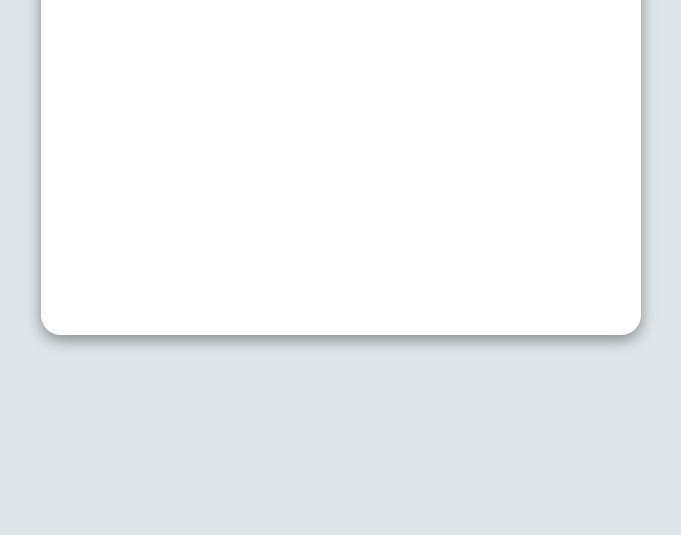
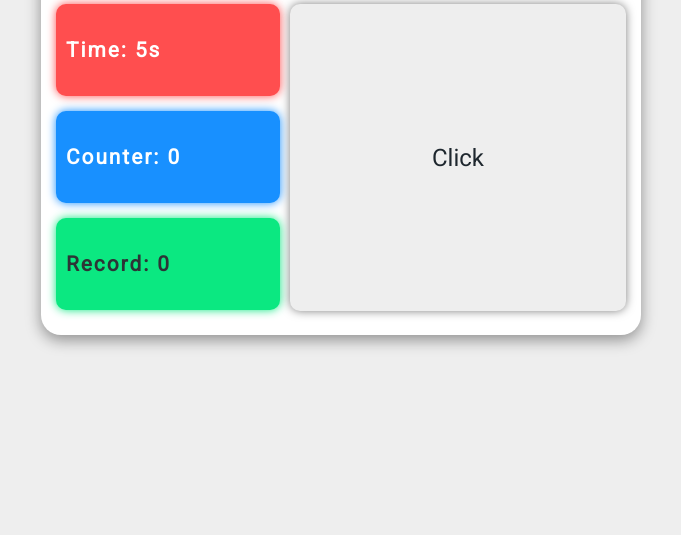
Before and after one commit to Reza-Golnari/Click-Counter, a plain HTML site: page index.html in a window 1280 px wide. Shown: the part 265-800 px from the top of the page, without its empty margins (299-980 px from the left). Drawn offline with Linux system fonts and the light colour scheme.

Commit message:
Create aside

```diff
--- a/css/style.css
+++ b/css/style.css
@@ -2,7 +2,7 @@
 
 :root {
   --white: #fff;
-  --light: #dfe6e9;
+  --light: #eee;
   --gray: #b2bec3;
   --dark: #2d3436;
   --night: #353b48;
@@ -15,7 +15,7 @@
 
 :root.dark {
   --black: #fff;
-  --dark: #dfe6e9;
+  --dark: #eee;
   --light: #2d3436;
   --white: #1e272e;
 }
@@ -48,7 +48,7 @@ a {
   background-color: var(--white);
   box-shadow: 0 5px 15px rgba(0, 0, 0, 0.4);
   border-radius: 20px;
-  padding: 10px 15px;
+  padding: 15px;
   overflow: hidden;
 }
 
@@ -92,3 +92,62 @@ a {
 .hide-box {
   display: none;
 }
+
+.counter-box__main {
+  margin-top: 20px;
+  height: 83%;
+  display: flex;
+  align-items: center;
+  justify-content: space-between;
+  column-gap: 10px;
+}
+
+.counter-box__main__click-box {
+  all: unset;
+  flex-basis: 60%;
+  height: 100%;
+  text-align: center;
+  font-size: 1.5rem;
+  border-radius: 10px;
+  box-shadow: 0 0 10px rgba(0, 0, 0, 0.5);
+  cursor: pointer;
+  background-color: var(--light);
+  color: var(--black);
+}
+
+.counter-box__main__aside {
+  height: 100%;
+  flex-basis: 40%;
+  display: flex;
+  flex-direction: column;
+  align-items: center;
+  justify-content: flex-start;
+  row-gap: 15px;
+}
+
+.counter-box__main__aside__time-box,
+.counter-box__main__aside__click-counter-box,
+.counter-box__main__aside__click-record-box {
+  width: 100%;
+  height: 30%;
+  background-color: var(--light-red);
+  padding: 10px;
+  display: flex;
+  align-items: center;
+  color: var(--white);
+  font-size: 1.3rem;
+  font-weight: 700;
+  letter-spacing: 2px;
+  border-radius: 10px;
+  filter: drop-shadow(0 0 5px var(--light-red));
+}
+
+.counter-box__main__aside__click-counter-box {
+  background-color: var(--light-blue);
+  filter: drop-shadow(0 0 5px var(--light-blue));
+}
+.counter-box__main__aside__click-record-box {
+  background-color: var(--light-green);
+  color: #2d3436;
+  filter: drop-shadow(0 0 5px var(--light-green));
+}
--- a/index.html
+++ b/index.html
@@ -8,6 +8,7 @@
   </head>
   <body>
     <section class="counter-box" id="app">
+      <!--------------------- Start of Navbar ---------------->
       <nav class="counter-box__navbar">
         <ul class="counter-box__navbar__menu">
           <li class="counter-box__navbar__menu__item">
@@ -51,6 +52,31 @@
           </li>
         </ul>
       </nav>
+      <!--------------------- End of Navbar ---------------->
+      <!--------------------- Start of main box ---------------->
+      <main class="counter-box__main">
+        <aside class="counter-box__main__aside">
+          <div class="counter-box__main__aside__time-box">
+            <p class="counter-box__main__aside__time-box__time">
+              Time: {{ time }}s
+            </p>
+          </div>
+          <div class="counter-box__main__aside__click-counter-box">
+            <p
+              class="counter-box__main__aside__click-counter-box__click-counter"
+            >
+              Counter: {{counter}}
+            </p>
+          </div>
+          <div class="counter-box__main__aside__click-record-box">
+            <p class="counter-box__main__aside__click-record-box__record-text">
+              Record: {{record}}
+            </p>
+          </div>
+        </aside>
+        <button class="counter-box__main__click-box">Click</button>
+      </main>
+      <!--------------------- End of main box ---------------->
     </section>
     <!---------------- Scripts ----------------->
     <script src="./js/vue.min.js"></script>
--- a/js/app.js
+++ b/js/app.js
@@ -5,6 +5,7 @@ let App = new Vue({
       darkMode: false,
       time: 5,
       counter: 0,
+      record: 0,
     };
   },
   methods: {
```
